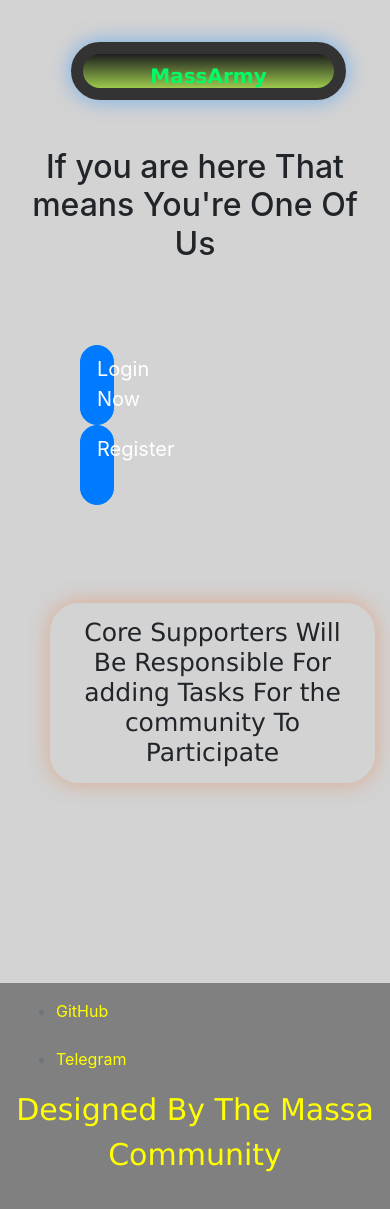
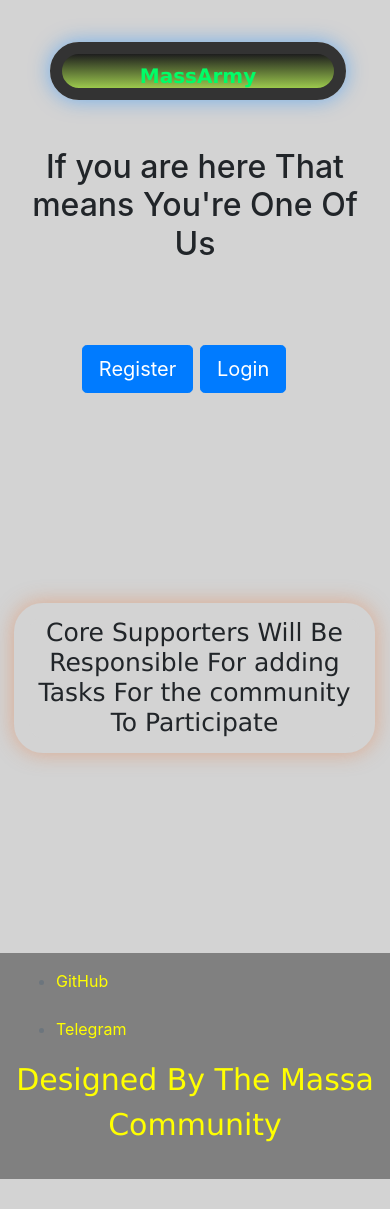
Before and after one commit to Sacura1/MassArmy, a Flask app: page / in a window 390 px wide. Shown: the part 56-1265 px from the top of the page. After the commit the page ends 1235 px from the top, so only its background shows below. Run offline with Flask 3, Linux system fonts and the light colour scheme; some libraries are stand-ins or nearby versions.

Commit message:
MORE FIX 2

```diff
--- a/static/css/styles.css
+++ b/static/css/styles.css
@@ -21,7 +21,7 @@
    #Intro h1{
        font-size:20px;
        margin-top:20px;
-       margin-left:-79px;
+       margin-left:-100px;
        margin-right:29px;
        padding-top:10px;
        border: 12px solid #333;
@@ -64,7 +64,7 @@
 
 @media (max-width: 890px) {
  #Second-intro h2{
-       margin-left:-200px;
+       margin-left:-236px;
 
 
 
@@ -420,3 +420,14 @@
        margin-left:-240px;
 
 }}
+
+@media (max-width: 890px) {
+   .button{
+       align-items:center;
+       position:relative;
+       left:-40px;
+
+
+
+
+}}
--- a/templates/index.html
+++ b/templates/index.html
@@ -19,8 +19,14 @@
         <h2>If you are here That means You're One Of Us</h2>
     </div> <br>
     <div id="button" class="button">
-        <a id="but" href="/Login" class="btn btn-primary btn-lg">Login Now</a>
-        <a href="/register" class="btn btn-primary btn-lg">Register</a>
+        <a href="/login" class="button">
+        <button class="btn btn-primary btn-lg" type="button"> Login</button>
+            </a>
+        <a href="/register" class="button">
+        <button class="btn btn-primary btn-lg" type="button"> Register</button>
+            </a>
+
+
     </div>
 
     <div id="Second-intro" class="container mt-5 text-center">
```
